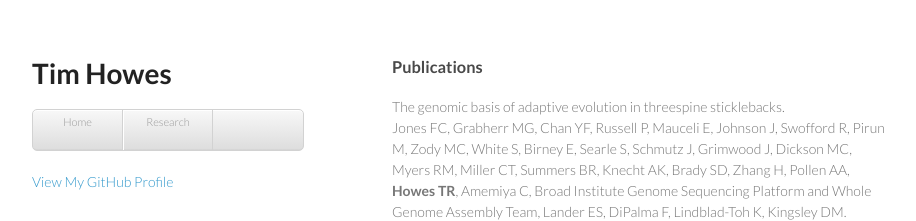
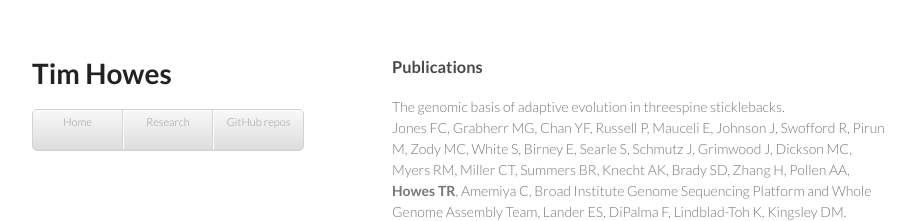
Before and after one commit to timhowes/timhowes.github.io, a plain HTML site: page research/index.html in a window 1280 px wide. Shown: the top 221 px of the page, without its empty margins (178-1094 px from the left). Drawn offline with Linux system fonts and the light colour scheme.

Commit message:
Update index.html

```diff
--- a/research/index.html
+++ b/research/index.html
@@ -20,11 +20,9 @@
      		<ul>
         		<li><a href="/">Home</a></li>
         		<li><a href="/research">Research</a></li>
+          <li><a href="https://github.com/timhowes">GitHub repos</a></li>
     		</ul>
     		</nav>
-
-
-        <p class="view"><a href="https://github.com/timhowes">View My GitHub Profile</a></p>
 
       </header>
       <section>
```
